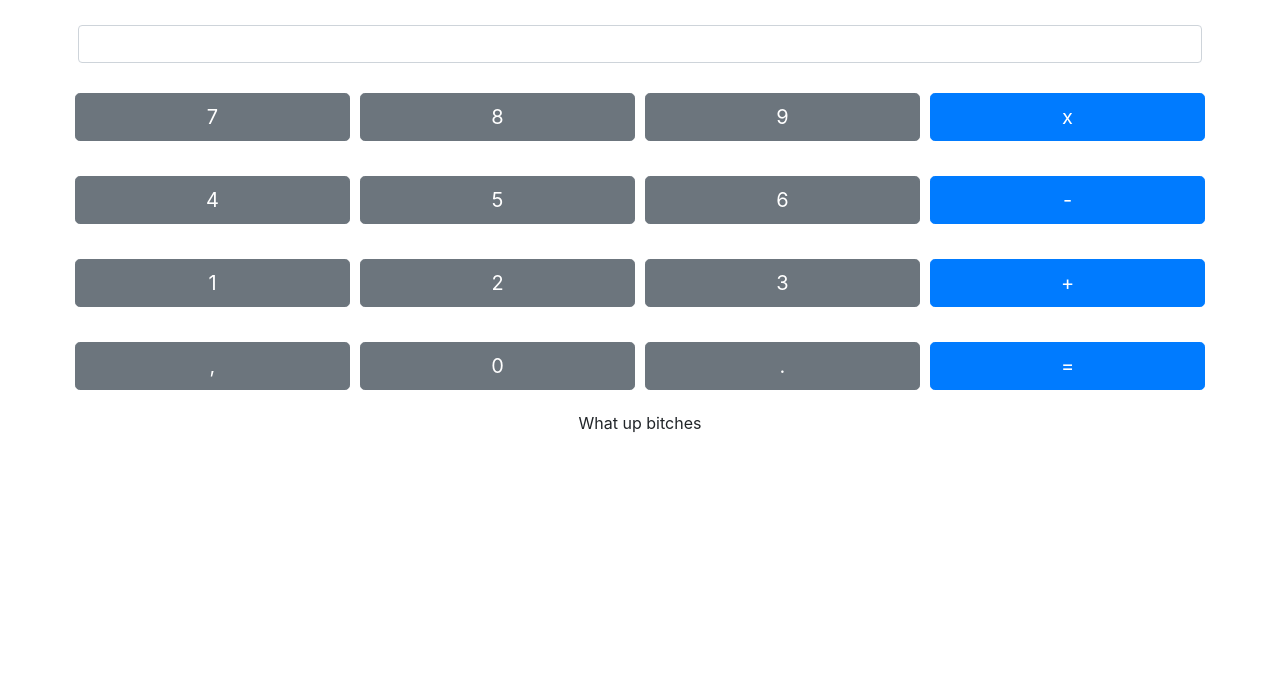
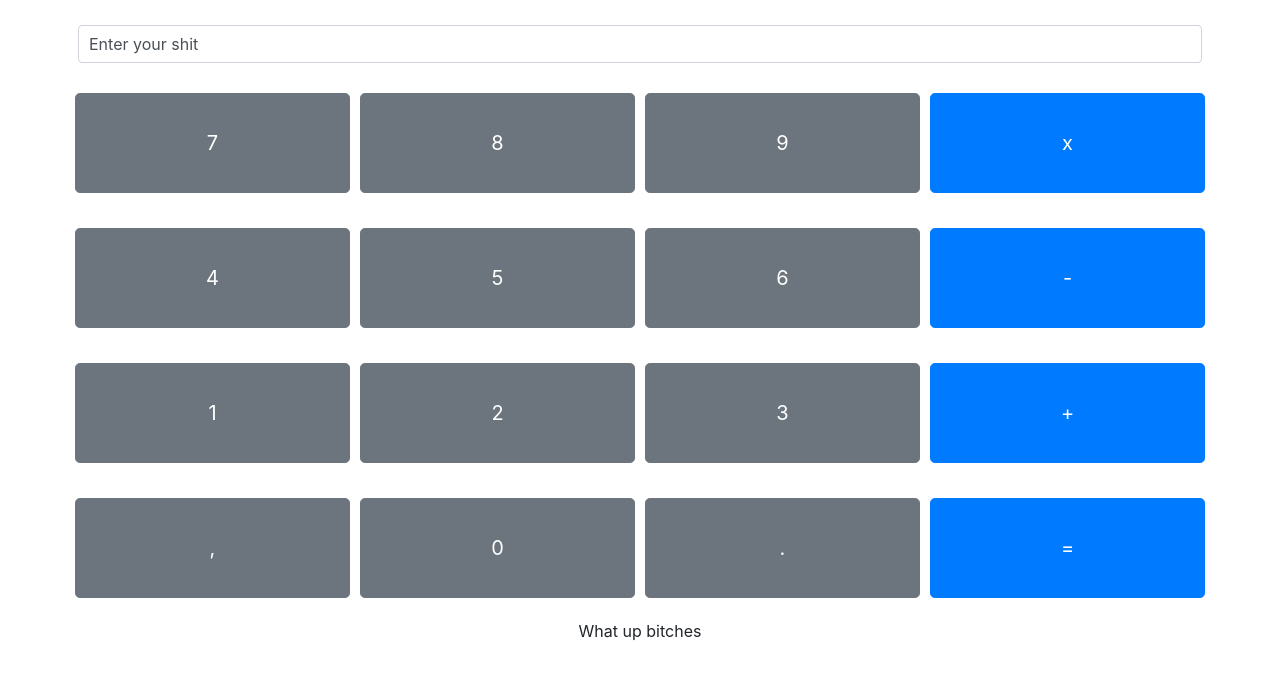
Before and after one commit to tlarnold10/web_tools, a Django app: template calculator/templates/calculator/calc_app.html in a window 1280 px wide. Shown: the part 56-736 px from the top of the page. Run offline with Django 3.2, Linux system fonts and the light colour scheme; the template is opened without the code that fills it, so the values that code supplies are empty; some libraries are stand-ins or nearby versions.

Commit message:
get the input display to populate with the input

```diff
--- a/calculator/templates/calculator/calc_app.html
+++ b/calculator/templates/calculator/calc_app.html
@@ -7,31 +7,86 @@
 {% block content %}
 <div class="container">
     <div class="row" style="padding-top: 25px; padding-left: 8px; padding-right:8px;">
-        <input class="form-control" style="padding-left: 10px; padding-right:10px;">
+        <input class="form-control" value="Enter your shit"
+                style="padding-left: 10px; padding-right:10px;"
+                id='display'
+                onchange="populateDisplay(this)">
     </div>
     <div class="row" style="padding-top: 25px;">
-        <button class="col btn btn-secondary btn-lg" style="margin: 5px;">7</button>
-        <button class="col btn btn-secondary btn-lg" style="margin: 5px;">8</button>
-        <button class="col btn btn-secondary btn-lg" style="margin: 5px;">9</button>
-        <button class="col btn btn-primary btn-lg" style="margin: 5px;">x</button>
+        <button class="col btn btn-secondary btn-lg"
+            style="margin: 5px; height: 100px;"
+            value="7"
+            onclick="buttonPress(this.innerHTML)">7</button>
+        <button class="col btn btn-secondary btn-lg"
+            style="margin: 5px; height: 100px;"
+            onclick="buttonPress(this.innerHTML)">8</button>
+        <button class="col btn btn-secondary btn-lg"
+            style="margin: 5px; height: 100px;"
+            onclick="buttonPress(this.innerHTML)">9</button>
+        <button class="col btn btn-primary btn-lg"
+            style="margin: 5px; height: 100px;"
+            onclick="buttonPress(this.innerHTML)">x</button>
     </div>
     <div class="row" style="padding-top: 25px;">
-        <button class="col btn btn-secondary btn-lg" style="margin: 5px;">4</button>
-        <button class="col btn btn-secondary btn-lg" style="margin: 5px;">5</button>
-        <button class="col btn btn-secondary btn-lg" style="margin: 5px;">6</button>
-        <button class="col btn btn-primary btn-lg" style="margin: 5px;">-</button>
+        <button class="col btn btn-secondary btn-lg"
+            style="margin: 5px; height: 100px;"
+            onclick="buttonPress(this.innerHTML)">4</button>
+        <button class="col btn btn-secondary btn-lg"
+            style="margin: 5px; height: 100px;"
+            onclick="buttonPress(this.innerHTML)">5</button>
+        <button class="col btn btn-secondary btn-lg"
+            style="margin: 5px; height: 100px;"
+            onclick="buttonPress(this.innerHTML)">6</button>
+        <button class="col btn btn-primary btn-lg"
+            style="margin: 5px; height: 100px;"
+            onclick="buttonPress(this.innerHTML)">-</button>
     </div>
     <div class="row" style="padding-top: 25px;">
-        <button class="col btn btn-secondary btn-lg" style="margin: 5px;">1</button>
-        <button class="col btn btn-secondary btn-lg" style="margin: 5px;">2</button>
-        <button class="col btn btn-secondary btn-lg" style="margin: 5px;">3</button>
-        <button class="col btn btn-primary btn-lg" style="margin: 5px;">+</button>
+        <button class="col btn btn-secondary btn-lg"
+            style="margin: 5px; height: 100px;"
+            onclick="buttonPress(this.innerHTML)">1</button>
+        <button class="col btn btn-secondary btn-lg"
+            style="margin: 5px; height: 100px;"
+            onclick="buttonPress(this.innerHTML)">2</button>
+        <button class="col btn btn-secondary btn-lg"
+            style="margin: 5px; height: 100px;"
+            onclick="buttonPress(this.innerHTML)">3</button>
+        <button class="col btn btn-primary btn-lg"
+            style="margin: 5px; height: 100px;"
+            onclick="buttonPress(this.innerHTML)">+</button>
     </div>
     <div class="row" style="padding-top : 25px;">
-        <button class="col btn btn-secondary btn-lg" style="margin: 5px;">,</button>
-        <button class="col btn btn-secondary btn-lg" style="margin: 5px;">0</button>
-        <button class="col btn btn-secondary btn-lg" style="margin: 5px;">.</button>
-        <button class="col btn btn-primary btn-lg" style="margin: 5px;">=</button>
+        <button class="col btn btn-secondary btn-lg"
+            style="margin: 5px; height: 100px;"
+            onclick="buttonPress(this.innerHTML)">,</button>
+        <button class="col btn btn-secondary btn-lg"
+            style="margin: 5px; height: 100px;"
+            onclick="buttonPress(this.innerHTML)">0</button>
+        <button class="col btn btn-secondary btn-lg"
+            style="margin: 5px; height: 100px;"
+            onclick="buttonPress(this.innerHTML)">.</button>
+        <button class="col btn btn-primary btn-lg"
+            style="margin: 5px; height: 100px;"
+            onclick="enter(this.innerHTML)">=</button>
     </div>
 </div>
+
+<script>
+    var computation = "";
+    function buttonPress(num) {
+        computation += num;
+        document.getElementById('display').value = computation;
+    }
+
+    function enter() {
+        for(i=0; i<computation.length; i++)
+            console.log(computation[i])
+    }
+
+    function populateDisplay() {
+        computation = document.getElementById("display").value;
+        document.getElementById('display').value = computation;
+    }
+</script>
+
 {% endblock %}
```
